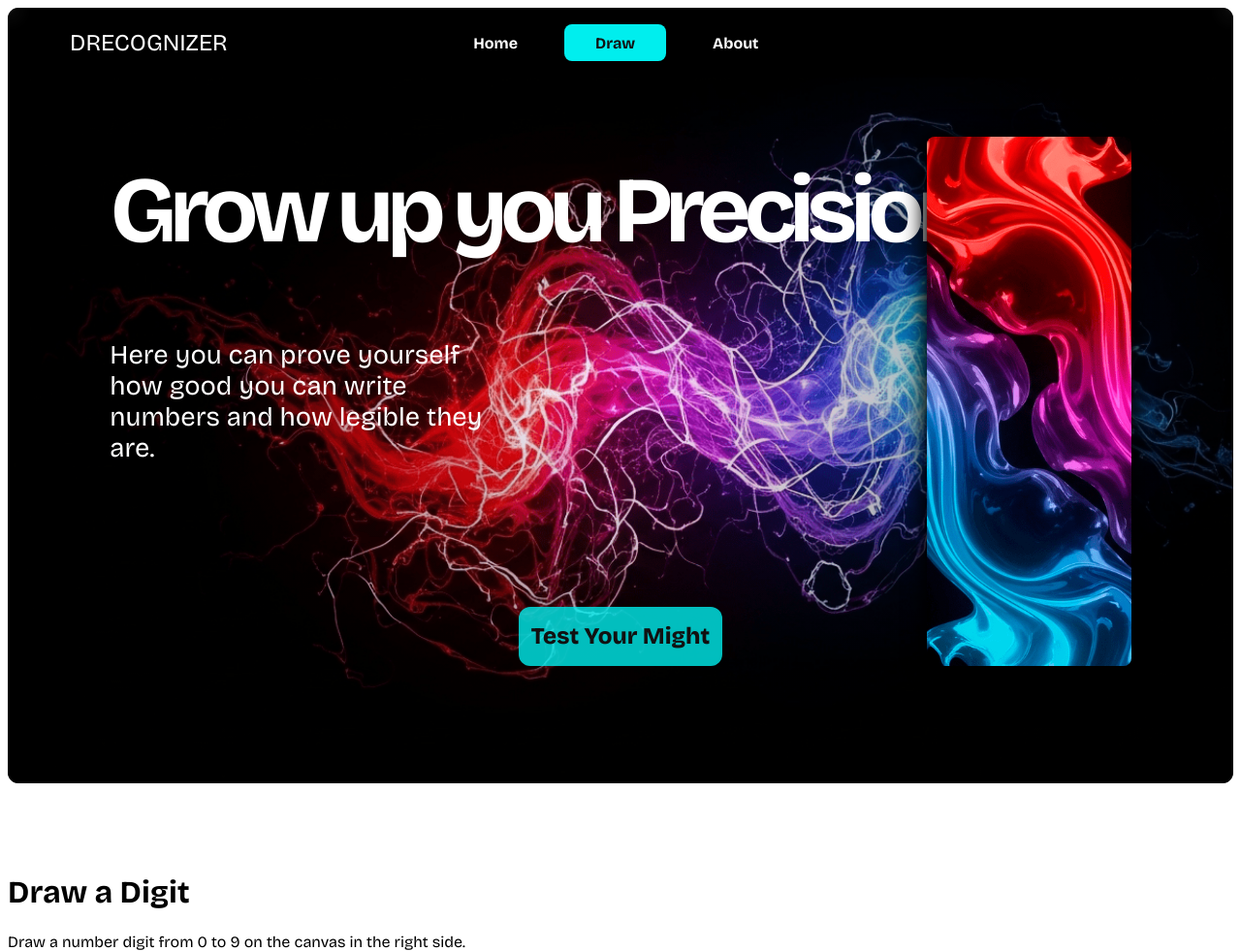
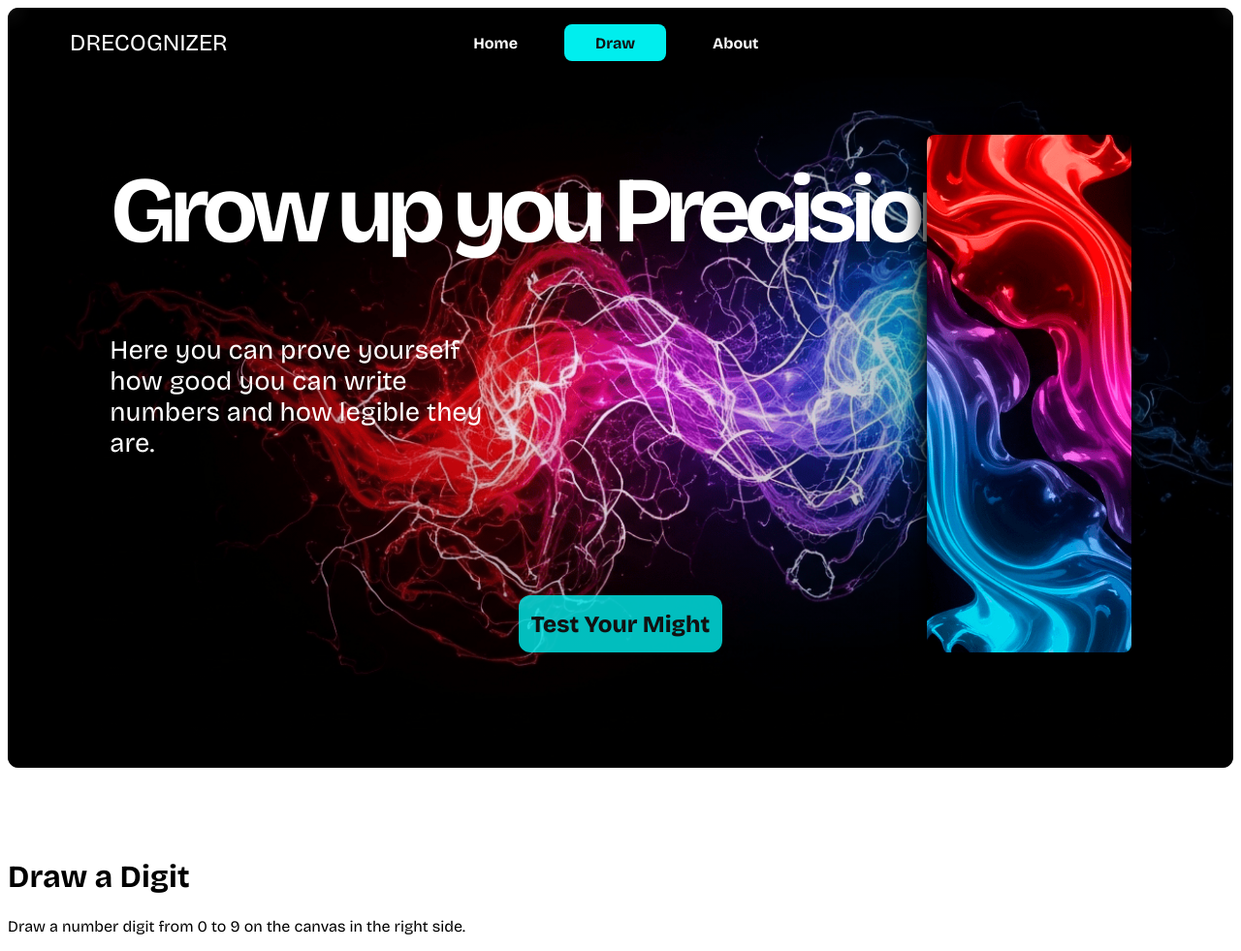
Before and after one commit to TizianoMontenegro/Hand-Written-Numbers-AI, a Flask app: page / in a window 1280 px wide. Shown: the top 981 px of the page at 97% size. Run offline with Flask 3, Linux system fonts and the light colour scheme.

Commit message:
Fix small error in UI.

```diff
--- a/static/style.css
+++ b/static/style.css
@@ -173,7 +173,7 @@ canvas {
     background-size: cover;
     background-color: #222;
     width: 100%;
-    height: 100vh;
+    height: calc(100vh - var(--mar) * 2);
 
     padding-top: 72px;
 
@@ -192,7 +192,7 @@ canvas {
     top: 0;
     left: 0;
     width: 100%;
-    height: 100vh;
+    height: calc(100vh - var(--mar) * 2);
     /* background-image: linear-gradient(to bottom, #000a, transparent); */
     background-image: radial-gradient(transparent, #000a 95%);
     z-index: 0;
```
